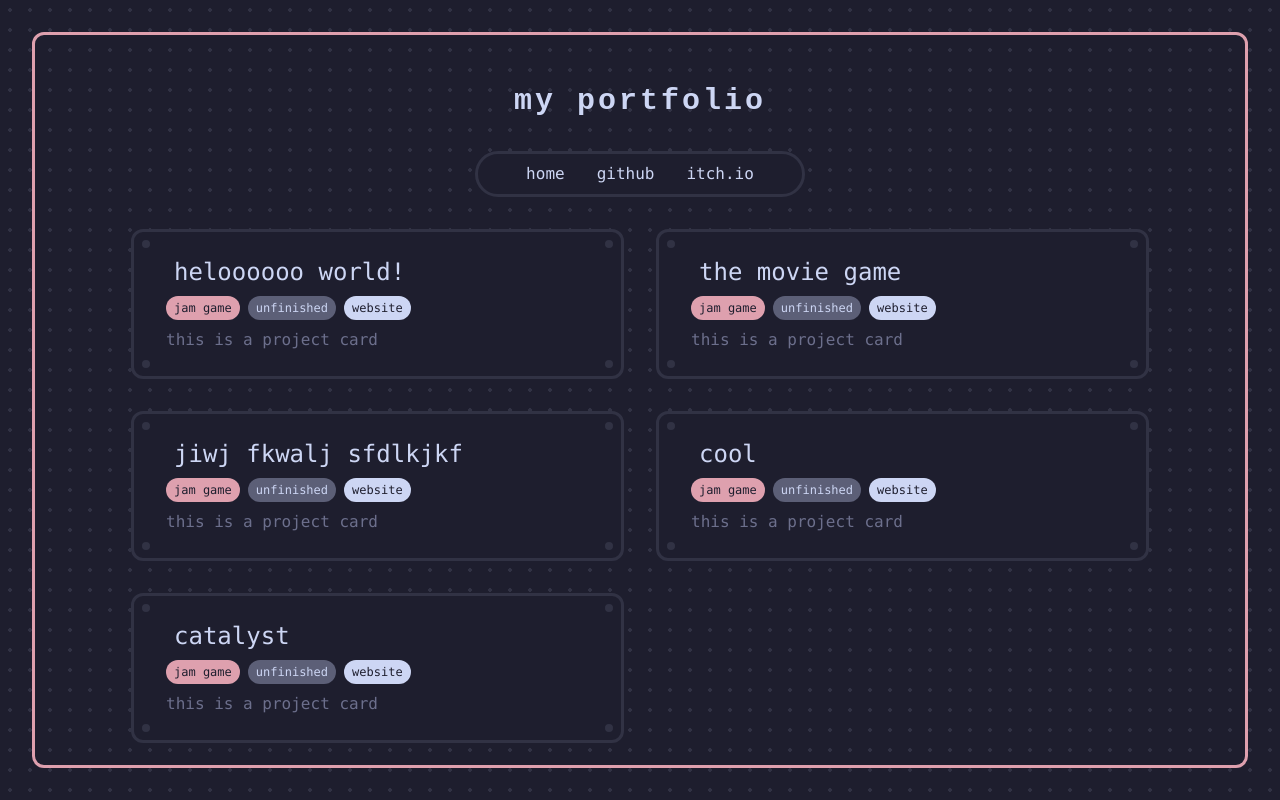
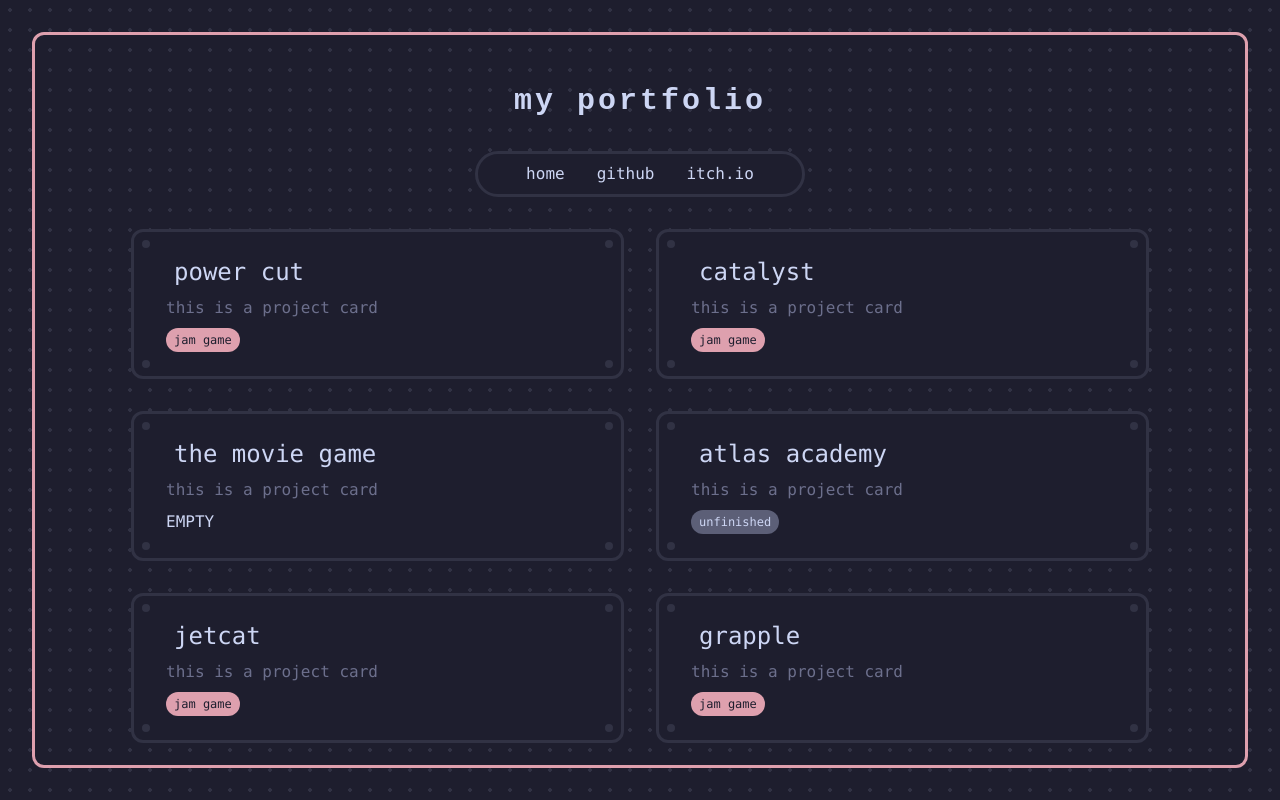
Before and after one commit to deltea/portfolio, a SvelteKit app: page / in a window 1280 px wide. Built offline with nearby package versions, Linux system fonts and the light colour scheme; a web font is replaced by a local one.

Commit message:
🧐 do stuff

```diff
--- a/src/components/ProjectCard.svelte
+++ b/src/components/ProjectCard.svelte
@@ -3,14 +3,12 @@
 
   export let name: string;
   export let url: string;
-  export let github: string;
-  export let thumbnail: string;
   export let description = "this is a project card";
   export let tags: Tag[] = [];
   export let type: "game" | "website";
   export let icon = "";
 
-  type Tag = "jam game" | "unfinished" | "website";
+  type Tag = "jam game" | "unfinished";
 </script>
 
 <a
@@ -30,6 +28,8 @@
         <span>{name}</span>
       </a>
 
+      <p class="text-muted-text">{description}</p>
+
       <div class="flex flex-wrap gap-2">
         {#each tags as tag}
           <div class={cn(
@@ -37,15 +37,17 @@
             {
               "bg-accent text-background": tag === "jam game",
               "bg-secondary": tag === "unfinished",
-              "bg-foreground text-background": tag === "website",
+              // "bg-foreground text-background": tag === "website",
             }
           )}>
             {tag}
           </div>
         {/each}
+
+        {#if tags.length === 0}
+          <p>EMPTY</p>
+        {/if}
       </div>
-
-      <p class="text-muted-text">{description}</p>
     </div>
 
     <iconify-icon {icon} class="text-[4rem] hidden lg:block"></iconify-icon>
--- a/src/routes/+page.svelte
+++ b/src/routes/+page.svelte
@@ -2,50 +2,54 @@
   import ProjectCard from "$components/ProjectCard.svelte";
 </script>
 
-<div class="grid grid-cols-1 lg:grid-cols-2 gap-8 place-items-center">
+<div class="grid grid-cols-1 lg:grid-cols-2 place-items-stretch gap-4 lg:gap-8">
   <ProjectCard
-    name="heloooooo world!"
+    type="game"
+    name="power cut"
+    icon="mdi:lightning-bolt"
     url="https://example.com"
-    github="https://github.com"
-    thumbnail="https://picsum.photos/1000/500?random=1"
-    tags={["jam game", "unfinished", "website"]}
-    type="website"
-    icon="mdi:earth"
+    tags={["jam game"]}
   />
   <ProjectCard
-    name="the movie game"
+    type="game"
+    name="catalyst"
+    icon="mdi:leaf"
     url="https://example.com"
-    github="https://github.com"
-    thumbnail="https://picsum.photos/1000/500?random=2"
-    tags={["jam game", "unfinished", "website"]}
-    type="game"
-    icon="mdi:movie-open"
+    tags={["jam game"]}
   />
   <ProjectCard
-    name="jiwj fkwalj sfdlkjkf"
+    type="website"
+    name="the movie game"
+    icon="mdi:movie-open"
     url="https://example.com"
-    github="https://github.com"
-    thumbnail="https://picsum.photos/1000/500?random=3"
-    tags={["jam game", "unfinished", "website"]}
-    type="website"
-    icon="mdi:test-tube"
+    tags={[]}
   />
   <ProjectCard
-    name="cool"
+    type="website"
+    name="atlas academy"
+    icon="mdi:earth"
     url="https://example.com"
-    github="https://github.com"
-    thumbnail="https://picsum.photos/1000/500?random=4"
-    tags={["jam game", "unfinished", "website"]}
-    type="game"
-    icon="mdi:sunglasses"
+    tags={["unfinished"]}
   />
   <ProjectCard
-    name="catalyst"
+    type="game"
+    name="jetcat"
+    icon="mdi:cat"
     url="https://example.com"
-    github="https://github.com"
-    thumbnail="https://picsum.photos/1000/500?random=5"
-    tags={["jam game", "unfinished", "website"]}
+    tags={["jam game"]}
+  />
+  <ProjectCard
+    type="game"
+    name="grapple"
+    icon="mdi:hook"
+    url="https://example.com"
+    tags={["jam game"]}
+  />
+  <ProjectCard
     type="website"
-    icon="fa6-solid:gun"
+    name="youguess"
+    icon="mdi:youtube"
+    url="https://example.com"
+    tags={[]}
   />
 </div>
```
